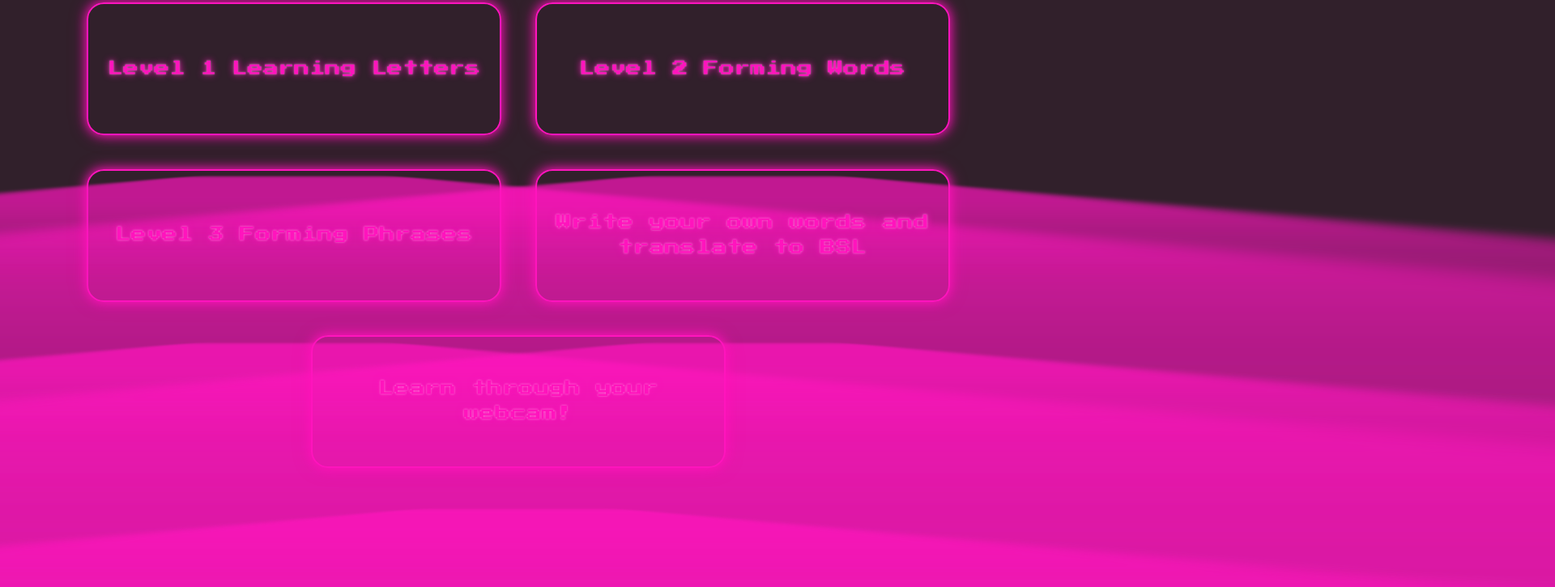
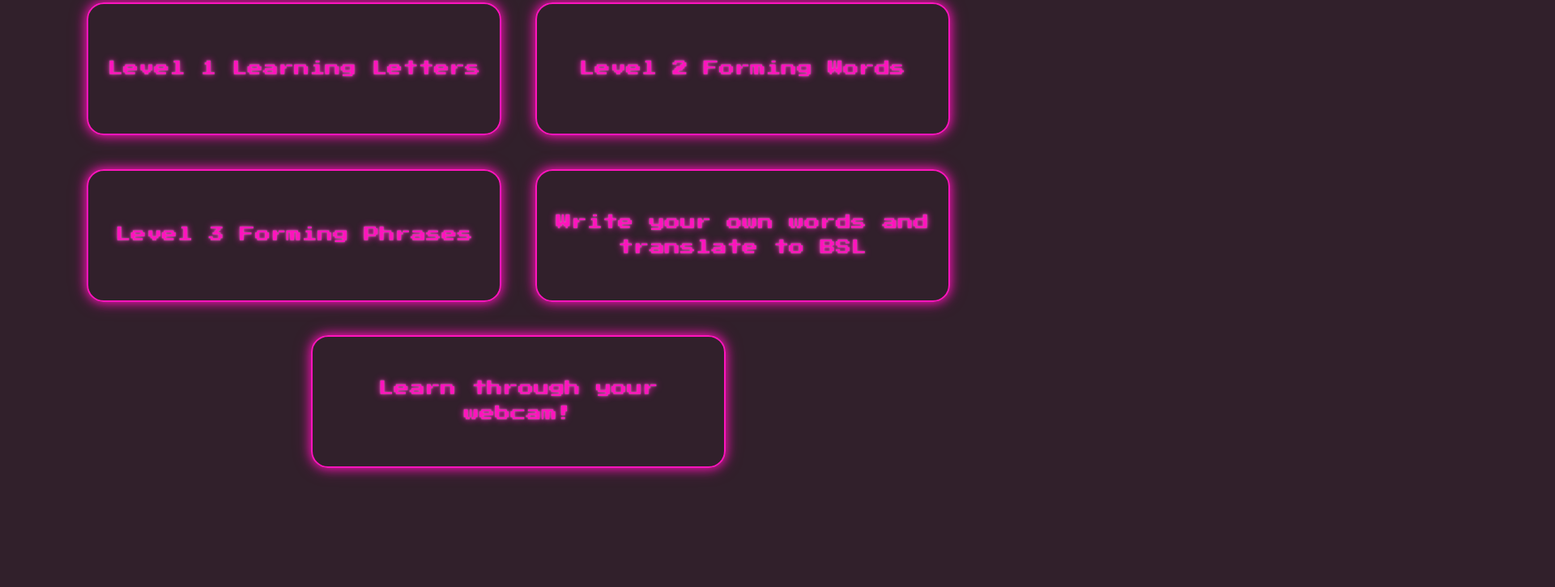
Before and after one commit to Omicron69/BritishFingerSpellingAI, a website: page View/Levels.html in a window 1280 px wide. Shown: the part 229-954 px from the top of the page at 81% size, 1920 px wide, since content can reach past the window. After the commit the page ends 871 px from the top, so only its background shows below. Drawn offline with Linux system fonts and the light colour scheme; a web font is replaced by a local one.

Commit message:
Update levels.css

```diff
--- a/View/css/levels.css
+++ b/View/css/levels.css
@@ -239,21 +239,6 @@
 
  }
 
- .btn::before{
-     pointer-events: none;
-     content: '';
-     position: absolute;
-     background: var(--clr-neon);
-     top: 90%;
-     left: 0%;
-     width: 100%;
-     height: 100%;
-
-     transform: perspective(1em) rotateX(40deg) scale(1, 0.35);
-     filter: blur(1em);
-     opacity: 0.7;
-
- }
 
  .btn::after{
 
@@ -318,21 +303,7 @@
 
  }
 
- .btn2::before{
-     pointer-events: none;
-     content: '';
-     position: absolute;
-     background: var(--clr-neon);
-     top: 90%;
-     left: 0%;
-     width: 100%;
-     height: 100%;
 
-     transform: perspective(1em) rotateX(40deg) scale(1, 0.35);
-     filter: blur(1em);
-     opacity: 0.7;
-
- }
 
  .btn2::after{
 
@@ -390,21 +361,7 @@
 
   }
 
-  .btn3::before{
-      pointer-events: none;
-      content: '';
-      position: absolute;
-      background: var(--clr-neon);
-      top: 90%;
-      left: 0%;
-      width: 100%;
-      height: 100%;
 
-      transform: perspective(1em) rotateX(40deg) scale(1, 0.35);
-      filter: blur(1em);
-      opacity: 0.7;
-
-  }
 
   .btn3::after{
 
@@ -461,21 +418,6 @@
 
  }
 
- .btn4::before{
-     pointer-events: none;
-     content: '';
-     position: absolute;
-     background: var(--clr-neon);
-     top: 90%;
-     left: 0%;
-     width: 100%;
-     height: 100%;
-
-     transform: perspective(1em) rotateX(40deg) scale(1, 0.35);
-     filter: blur(1em);
-     opacity: 0.7;
-
- }
 
  .btn4::after{
 
@@ -532,21 +474,7 @@
 
 }
 
-.btn5::before{
-    pointer-events: none;
-    content: '';
-    position: absolute;
-    background: var(--clr-neon);
-    top: 90%;
-    left: 0%;
-    width: 100%;
-    height: 100%;
 
-    transform: perspective(1em) rotateX(40deg) scale(1, 0.35);
-    filter: blur(1em);
-    opacity: 0.7;
-
-}
 
 .btn5::after{
 
```
